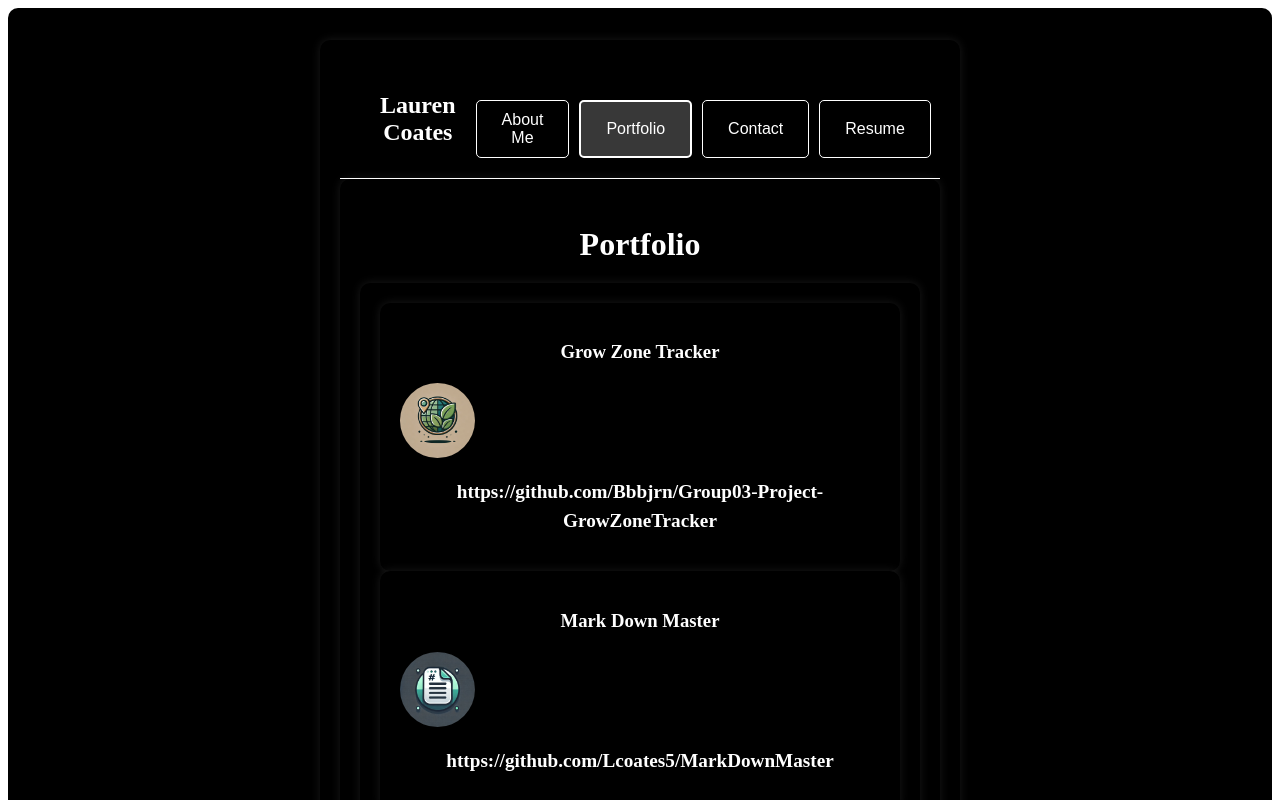
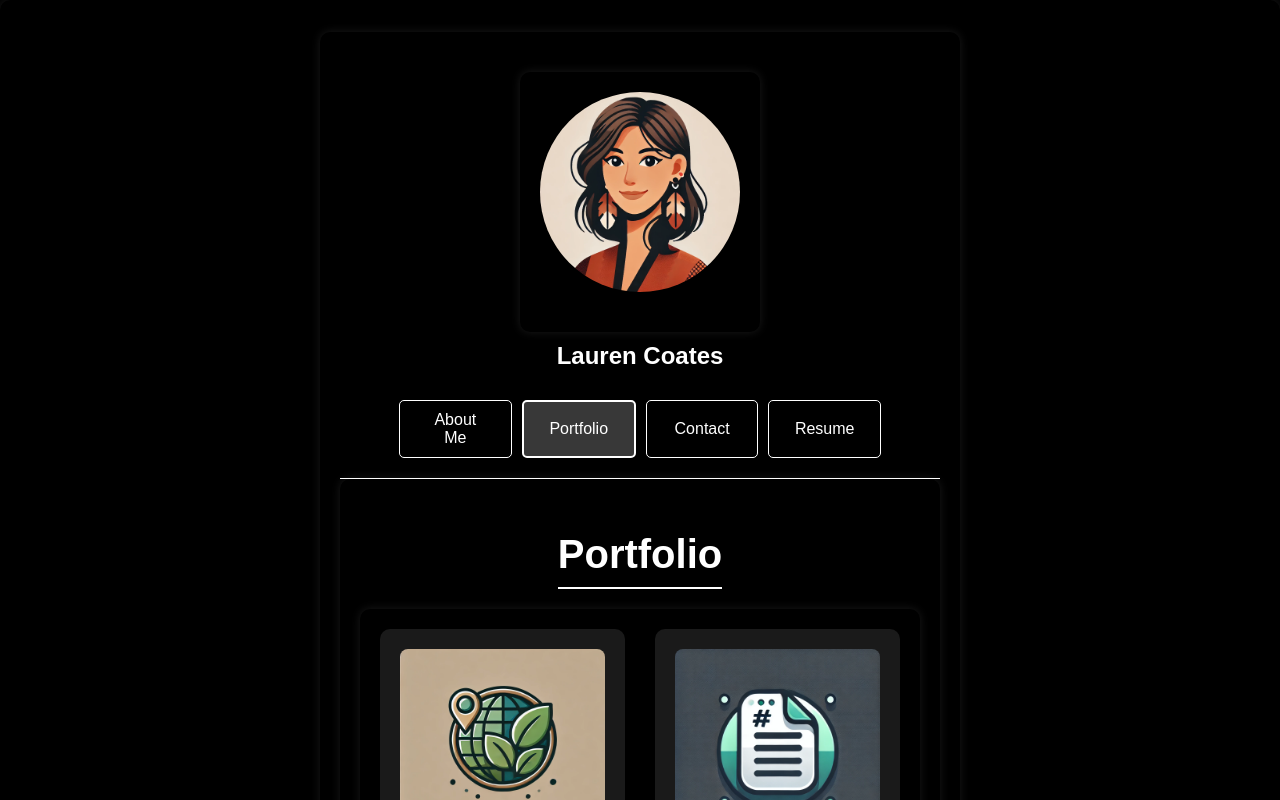
Before and after one commit to Lcoates5/Portfolio-React, a React (Vite) app: page / in a window 1280 px wide. Both pictures are taken after a click on the button "Portfolio". Shown: the top 800 px of the page. Built offline with nearby package versions, Linux system fonts and the light colour scheme.

Commit message:
added styling to portfolio, adjusted header picture placement and adjusted footer size

```diff
--- a/src/Components/Footer/footer.css
+++ b/src/Components/Footer/footer.css
@@ -1,18 +1,18 @@
 .footer {
     background-color: #000000;
-    padding: 10px 15px;
+    padding: 5px 10px;
     text-align: center;
     list-style: none;
     max-width: 100%;
     margin: 0;
     display: flex;
     flex-direction: column;
-    gap: 10px;
+    gap: 5px;
 }
 
 .footer li {
     display: inline-block;
-    margin: 0 10px;
+    margin: 0 5px;
 }
 
 .footer p {
@@ -29,7 +29,8 @@
 }
 
 .footer a:hover {
-    transform: scale(1.1);
+    transform: scale(1.05);
+    transition: 0.3s;
 }
 
 .divContainer {
@@ -40,10 +41,27 @@
     flex-direction: row;
 }
 
-.stack {
+.divContainer img {
+    width: 30px;
+    height: 30px;
+}
+
+.stack,
+.linkedin {
     background: #ffffff;
+    border-radius: 50%;
+    padding: 5px;
 }
 
 .linkedin {
-    background: #0077b5;
+    display: flex;
+    border-radius: 50%;
+    padding: 5px;
+    overflow: visible;
 }
+
+footer {
+    margin: 0;
+    padding: 0;
+
+}
--- a/src/Components/Footer/footer.jsx
+++ b/src/Components/Footer/footer.jsx
@@ -4,7 +4,7 @@ import React from "react";
 
 function Footer() {
   return (
-    <footer>
+    <footer className="footer">
       <div className='divContainer'>
         <div>
           <a href="https://github.com/Lcoates5">
--- a/src/Components/Header/header.css
+++ b/src/Components/Header/header.css
@@ -1,5 +1,6 @@
 header {
     display: flex;
+    flex-direction: column;
     justify-content: space-between;
     align-items: center;
     padding: 20px;
@@ -12,6 +13,12 @@ header {
     font-size: 24px;
     color: #fff;
     justify-content: left;
+  }
+
+  header div {
+    display: flex;
+    align-items: center;
+    gap: 10px;
   }
 
   img {
--- a/src/Components/Header/header.jsx
+++ b/src/Components/Header/header.jsx
@@ -4,6 +4,9 @@ import './Header.css';
 function Header({setCurrentPage}) {
     return (
         <header>
+            <div>
+            <img  src="src/Images/Avatar.WEBP" alt="Avatar" id='avatar'/>
+            </div>
         <h1>Lauren Coates</h1>
         <nav>
             <button onClick={() => setCurrentPage('About Me')}>About Me</button>
--- a/src/Pages/AboutMe/aboutMe.jsx
+++ b/src/Pages/AboutMe/aboutMe.jsx
@@ -5,7 +5,7 @@ function AboutMe() {
     return (
         <section>
 
-            <img  src="src/Images/Avatar.WEBP" alt="Avatar" id='avatar'/>
+            {/* <img  src="src/Images/Avatar.WEBP" alt="Avatar" id='avatar'/> */}
             <h2>About Me</h2>
             <p>
             Hello! My name is Lauren Coates. My family calls me Den. I am an always learning and aspiring full stack web developer. I have experience with HTML, CSS, JavaScript, Typescript and React on the front end and Node.js, and Express.js, on the back end. I love projects that require attention to detail and organization. I am a wife and mom of three kids and an avid lover of all things beautiful. You can find me painting, swimming, rock climbing, skating (ice and board) and playing with my family. I am currently seeking a position where I can continue to learn and grow as a developer.
--- a/src/Pages/Portfolio/portfolio.css
+++ b/src/Pages/Portfolio/portfolio.css
@@ -0,0 +1,87 @@
+body {
+    background-color: #000;
+    color: #fff;
+    font-family: 'Arial', sans-serif;
+    margin: 0;
+    padding: 0;
+}
+
+section {
+    padding: 20px;
+    text-align: center;
+}
+
+h2 {
+    font-size: 2.5rem;
+    margin-bottom: 40px;
+    border-bottom: 2px solid #fff;
+    display: inline-block;
+    padding-bottom: 10px;
+}
+
+.portfolio-container {
+    display: grid;
+    grid-template-columns: repeat(auto-fit, minmax(200px, 1fr));
+    gap: 30px;
+    max-width: 1200px;
+    margin: 0 auto;
+    padding: 20px;
+}
+
+.portfolio-item1,
+.portfolio-item2,
+.portfolio-item3,
+.portfolio-item4,
+.portfolio-item5,
+.portfolio-item6 {
+    background-color: #1a1a1a;
+    padding: 20px;
+    border-radius: 10px;
+    text-align: center;
+    box-shadow: 0 4px 8px rgba(0, 0, 0, 0.5);
+    transition: transform 0.3s ease;
+}
+
+.portfolio-item1:hover,
+.portfolio-item2:hover,
+.portfolio-item3:hover,
+.portfolio-item4:hover,
+.portfolio-item5:hover,
+.portfolio-item6:hover {
+    transform: scale(1.05);
+}
+
+.portfolio-item1 img,
+.portfolio-item2 img,
+.portfolio-item3 img,
+.portfolio-item4 img,
+.portfolio-item5 img,
+.portfolio-item6 img {
+    width: 100%;
+    height: auto;
+    border-radius: 8px;
+    margin-bottom: 15px;
+}
+
+.portfolio-item1 h3,
+.portfolio-item2 h3,
+.portfolio-item3 h3,
+.portfolio-item4 h3,
+.portfolio-item5 h3,
+.portfolio-item6 h3 {
+    font-size: 1.5rem;
+    margin: 10px 0;
+    color: #fff;
+}
+
+.portfolio-item1 p,
+.portfolio-item2 p,
+.portfolio-item3 p,
+.portfolio-item4 p,
+.portfolio-item5 p,
+.portfolio-item6 p {
+    font-size: 0.875rem;
+    color: #ccc;
+    word-break: break-word;
+    margin: 0;
+}
--- a/src/Pages/Portfolio/portfolio.jsx
+++ b/src/Pages/Portfolio/portfolio.jsx
@@ -7,45 +7,51 @@ function Portfolio() {
         <h2>Portfolio</h2>
         <div className="portfolio-container">
             <div className="portfolio-item1">
-                <h3>Grow Zone Tracker</h3>
+
                 <a href="https://bbbjrn.github.io/Group03-Project-GrowZoneTracker/">
                 <img src="src/Images/Grow Zone Tracker.webp" alt="Grow Zone Tracker"/>
                 </a>
+                <h3>Grow Zone Tracker</h3>
                 <p>https://github.com/Bbbjrn/Group03-Project-GrowZoneTracker</p>
             </div>
             <div className="portfolio-item2">
-                <h3>Mark Down Master</h3>
+
                 <a href="https://youtu.be/w1uzPKXqlZY">
                 <img src="src/Images/Mark Down Master.webp" alt="Mark Down Master"/>
                 </a>
+                <h3>Mark Down Master</h3>
                 <p>https://github.com/Lcoates5/MarkDownMaster</p>
             </div>
             <div className="portfolio-item3">
-                <h3>CLI-Garage</h3>
+
                 <a href="https://youtu.be/tlj5rVhD_f8">
                 <img src="src/Images/CLI-Garage.jpg" alt="CLI-Garage "/>
                 </a>
+                <h3>CLI-Garage</h3>
                 <p>https://github.com/Lcoates5/CLI-Garage</p>
             </div>
             <div className="portfolio-item4">
-                <h3>WeatherWiz</h3>
+
                 <a href="https://github.com/Lcoates5">
                 <img src="src/Images/WeatherWiz.webp" alt="WeatherWiz"/>
                 </a>
+                <h3>WeatherWiz</h3>
                 <p>https://github.com/Lcoates5/WeatherWiz</p>
             </div>
             <div className="portfolio-item5">
-                <h3>Work-Log</h3>
+
                 <a href="https://youtu.be/YZLR6_7IeZw">
                 <img src="src/Images/Employee Tracker.WEBP" alt="Employee Tracker"/>
                 </a>
+                <h3>Work-Log</h3>
                 <p>https://github.com/Lcoates5/Work-log</p>
             </div>
             <div className="portfolio-item6">
-                <h3>1st Blog</h3>
+
                 <a href="https://github.com/Lcoates5">
                 <img src="src/Images/1stBlog.webp" alt="1st Blog"/>
                 </a>
+                <h3>1st Blog</h3>
                 <p>https://github.com/Lcoates5/1stBlog</p>
             </div>
         </div>
```
